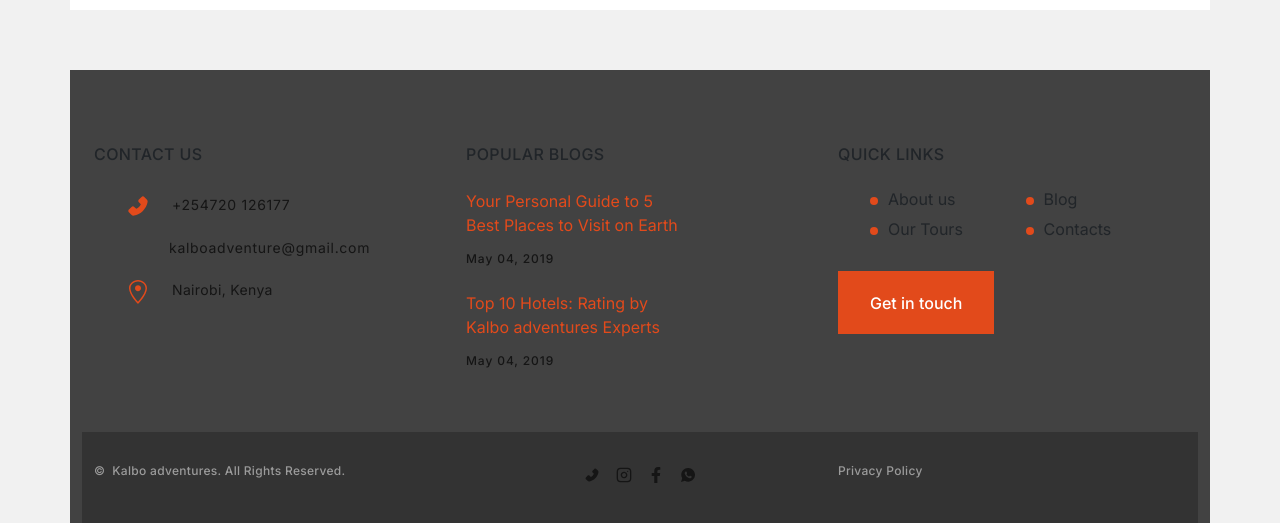
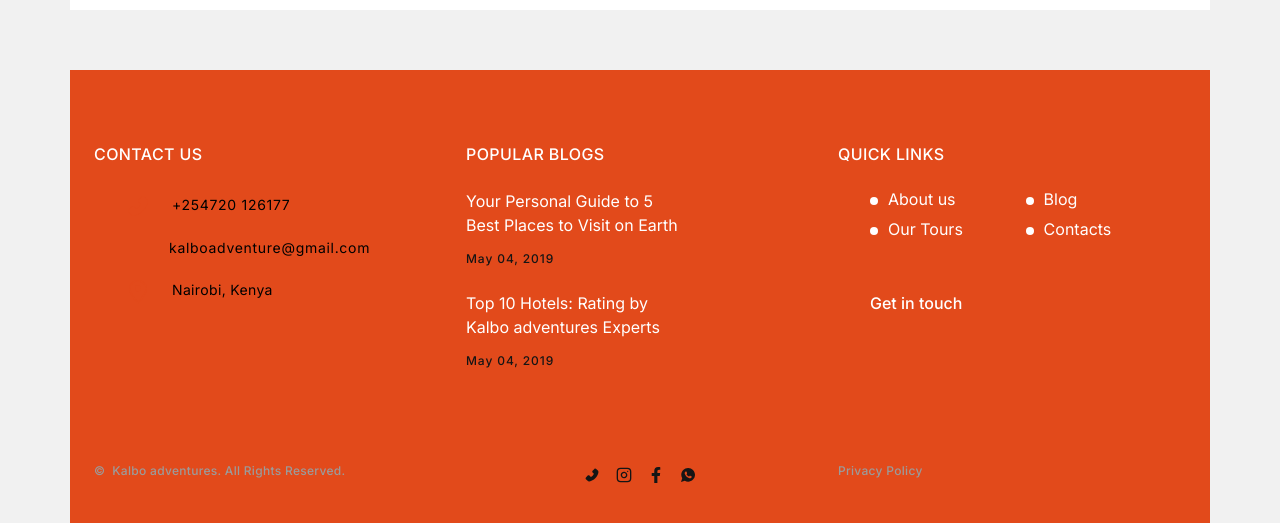
Before and after one commit to sanzio-br/kalbo, a React (Create React App) app: page /kalbo/custom-safaris in a window 1280 px wide. Shown: the part 664-1187 px from the top of the page. Built offline with nearby package versions, Linux system fonts and the light colour scheme.

Commit message:
footer fix

```diff
--- a/package.json
+++ b/package.json
@@ -1,4 +1,5 @@
 {
+"homepage": "https://sanzio-br.github.io/kalbo",
   "name": "kalbo",
   "version": "0.1.0",
   "private": true,
@@ -26,6 +27,8 @@
     "web-vitals": "^2.1.4"
   },
   "scripts": {
+    "predeploy": "npm run build",
+    "deploy": "gh-pages -d build",
     "start": "react-scripts start",
     "build": "react-scripts build",
     "test": "react-scripts test",
--- a/src/components/footer.js
+++ b/src/components/footer.js
@@ -6,7 +6,8 @@
 import { Link } from "react-router-dom";
 export default function Footer() {
     return (
-        <footer className="section footer-corporate container " style={{ 'backgroundColor': 'var(--grey)' }} >
+        <footer className="section footer-corporate container " style={{ 'backgroundColor': 'var(--red)',
+        'color':'#ffffff' }} >
             <div className="footer-corporate-inset" data-aos="fade-up" >
                 <div className="container">
                     <div className="row row-40 justify-content-lg-between">
@@ -119,8 +120,8 @@
                 </div>
             </div>
             <div className="footer-corporate-bottom-panel" style={{
-                'backgroundColor': 'var(--gray)',
-                'color': '#fff'
+                'backgroundColor': 'var(--red)',
+                'color': '#ffffff'
             }}>
                 <div className="container">
                     <div className="row justfy-content-xl-space-berween row-10 align-items-md-center2">
```
Also changed, not shown: src/css/style.css.
